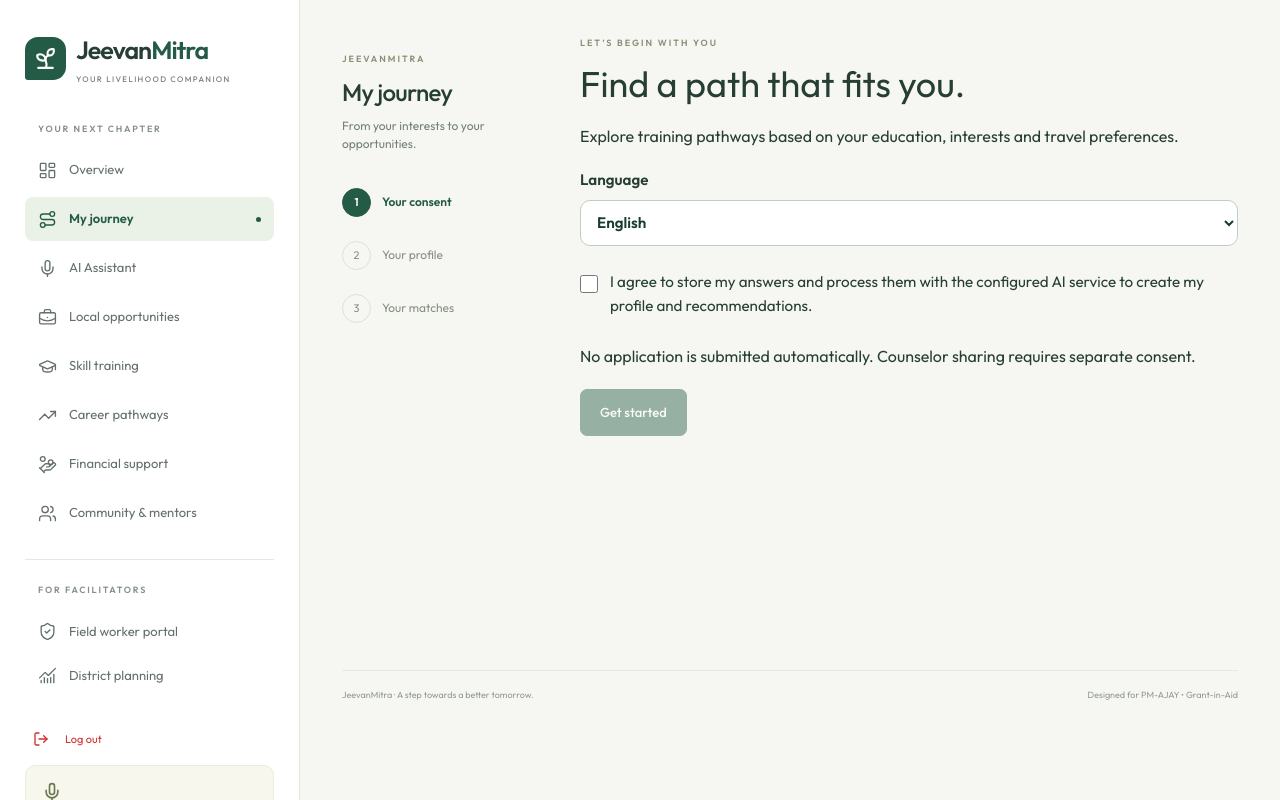
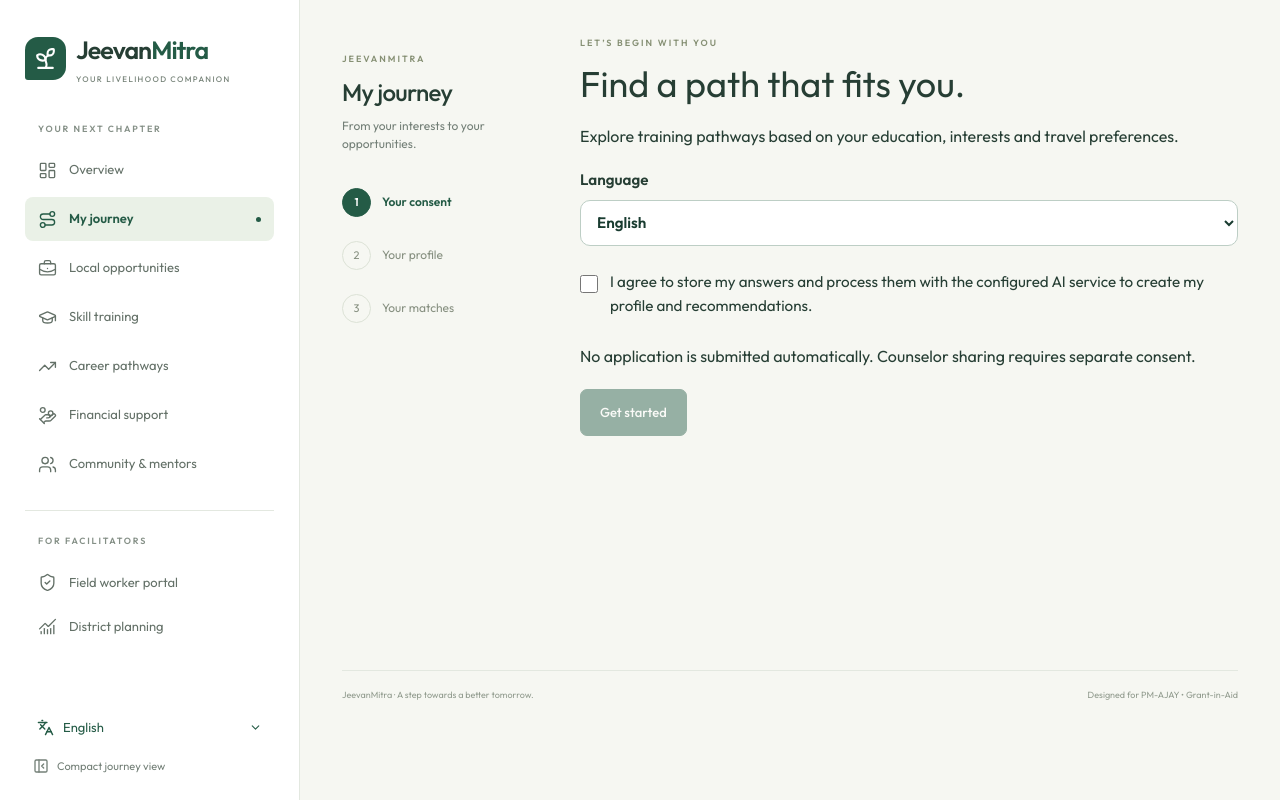
Before and after one commit to itsayushch/jeevan-mitra, a Next.js app in the folder frontend/: page /journey in a window 1280 px wide. Built offline with nearby package versions, Linux system fonts and the light colour scheme.

Commit message:
feat(ui): remove AI Assistant and Login from sidebar per user request

```diff
--- a/frontend/src/components/Navigation.tsx
+++ b/frontend/src/components/Navigation.tsx
@@ -18,7 +18,6 @@ interface NavigationProps {
 const items = [
   { id: 'home', label: 'Overview', hi: 'होम', icon: LayoutDashboard },
   { id: 'journey', label: 'My journey', hi: 'मेरी यात्रा', icon: Route },
-  { id: 'voice-ask', label: 'AI Assistant', hi: 'एआई सहायक', icon: Mic },
   { id: 'jobs-map', label: 'Local opportunities', hi: 'स्थानीय अवसर', icon: BriefcaseBusiness },
   { id: 'training-quiz', label: 'Skill training', hi: 'कौशल प्रशिक्षण', icon: GraduationCap },
   { id: 'career-pathways', label: 'Career pathways', hi: 'करियर के रास्ते', icon: TrendingUp },
@@ -56,7 +55,7 @@ export function Navigation({ currentTab, language, onSelectLanguage, viewMode, o
       <div className="sidebar-label">YOUR NEXT CHAPTER</div>
       <nav aria-label="Main navigation" className="primary-nav">{items.map(({ id, label, hi, icon: Icon }) => <Link key={id} href={pathForSection(id)} onClick={closeMenu} className={currentTab === id ? 'nav-item active' : 'nav-item'} aria-current={currentTab === id ? 'page' : undefined}><Icon size={19}/><span>{language === 'hi' ? hi : label}</span>{currentTab === id && <span className="active-dot"/>}</Link>)}</nav>
       <div className="staff-nav"><div className="sidebar-label">FOR FACILITATORS</div><Link className={`nav-item ${currentTab === 'field-worker' ? 'active' : ''}`} href="/field-worker" onClick={closeMenu} aria-current={currentTab === 'field-worker' ? 'page' : undefined}><ShieldCheck size={19}/>Field worker portal</Link><Link className={`nav-item ${currentTab === 'district-planner' ? 'active' : ''}`} href="/district-planner" onClick={closeMenu} aria-current={currentTab === 'district-planner' ? 'page' : undefined}><ChartNoAxesCombined size={19}/>District planning</Link></div>
-      <div className="sidebar-bottom"><button className="view-toggle" onClick={handleLogout} style={{color: '#d32f2f', marginBottom: '10px'}}><LogOut size={16} style={{marginRight: '8px'}}/>Log out</button><div className="sidebar-help"><span className="help-icon"><Mic size={20}/></span><strong>A little guidance goes a long way.</strong><p>Ask a question, in your own words.</p><Link href="/voice-assistant" onClick={closeMenu}>Let’s talk <span aria-hidden="true">↗</span></Link></div>
+      <div className="sidebar-bottom">
         <LanguagePicker language={language} onChange={onSelectLanguage} />
         {currentTab === 'journey' && <button className="view-toggle" onClick={onToggleViewMode}><PanelLeftClose size={16}/>{viewMode === 'full' ? 'Compact journey view' : 'Expand journey view'}</button>}
       </div>
```
